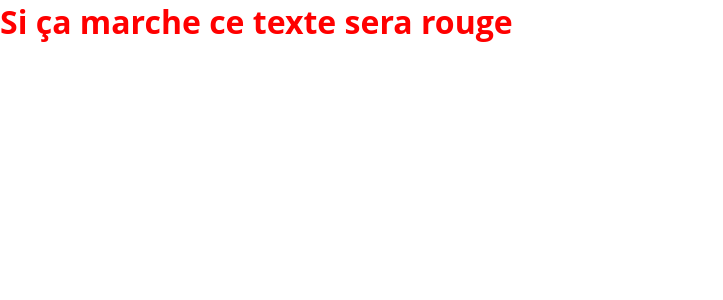
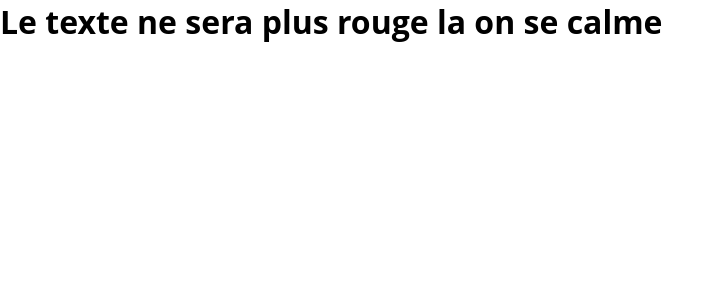
Before and after one commit to LamarcheG/recipe, a React (Create React App) app: page / in a window 1280 px wide. Shown: the top 300 px of the page, without its empty margins (0-723 px from the left). Built offline with nearby package versions, Linux system fonts and the light colour scheme.

Commit message:
fix:removed red from all text

```diff
--- a/src/App.tsx
+++ b/src/App.tsx
@@ -7,7 +7,7 @@ function App() {
       {/*Global style is applied here*/}
       <GlobalStyle />
       <div className="App">
-        <h1>Si ça marche ce texte sera rouge</h1>
+        <h1>Le texte ne sera plus rouge la on se calme</h1>
       </div>
     </>
   );
--- a/src/global.style.ts
+++ b/src/global.style.ts
@@ -7,7 +7,6 @@ const GlobalStyle = createGlobalStyle`
        outline:0;
        box-sizing:border-box;
        font-family: 'Open Sans', sans-serif;
-       color:red;
    }
    #root{
        margin:0 auto;
```
